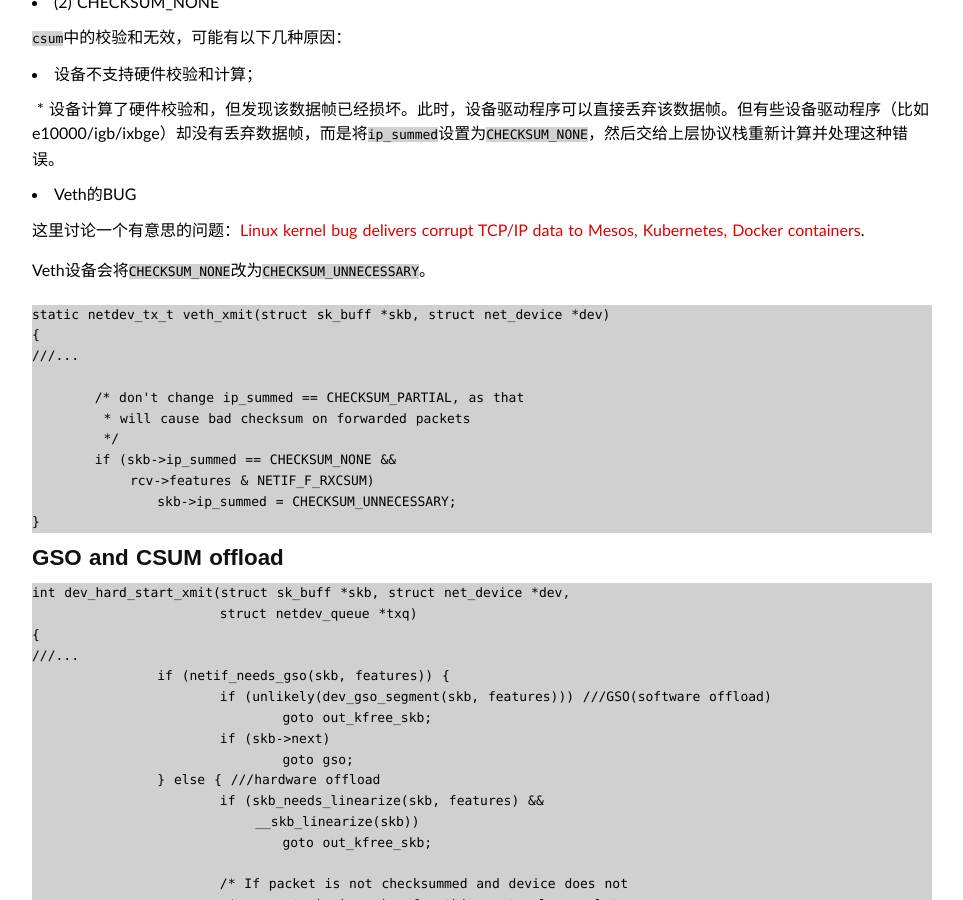
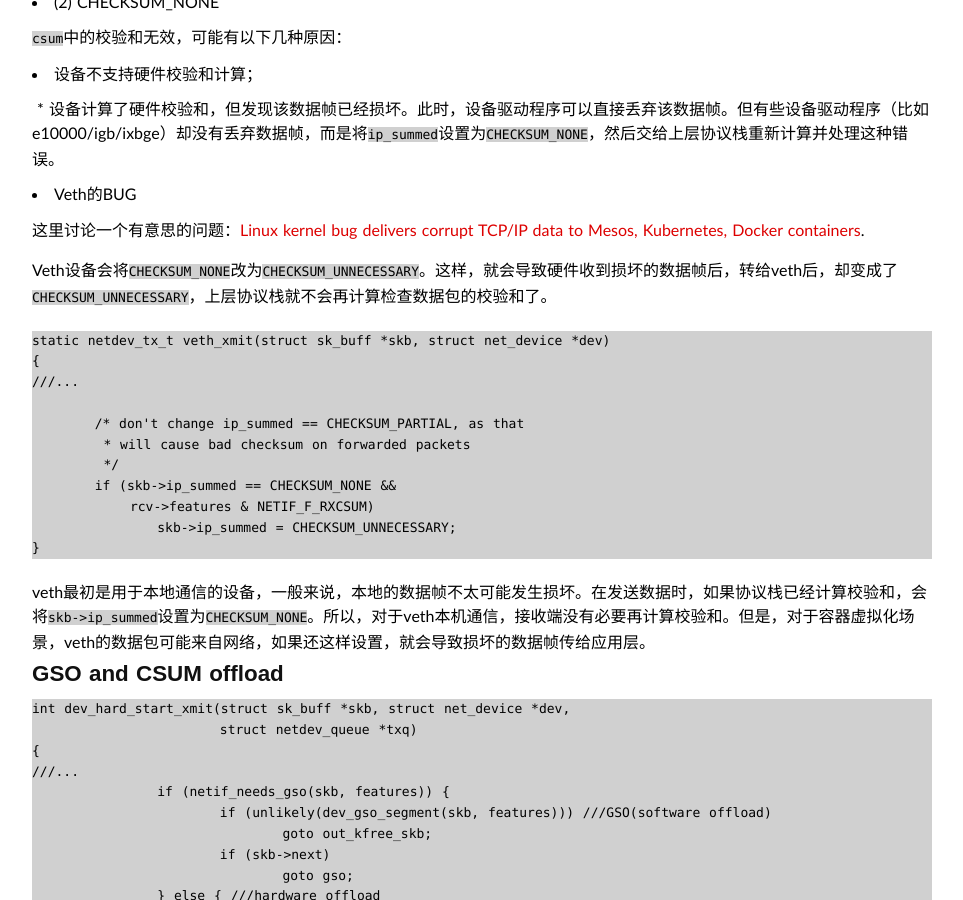
Before and after one commit to hustcat/hustcat.github.io, a Jekyll site: the page built from wiki/network/checksum.md, in a window 1280 px wide and 900 px high, scrolled down 2006 px. Shown: the whole window, without its empty margins (158-1121 px from the left). Built offline with Jekyll 4.4.1, drawn with Linux system fonts in a browser that asks for light colours; some web fonts are replaced; our own code applies the rules of GitHub Pages for plain Markdown files; comment, search, counter and statistics services are not loaded.

Commit message:
Update checksum.md

````diff
--- a/wiki/network/checksum.md
+++ b/wiki/network/checksum.md
@@ -111,7 +111,7 @@ static inline void igb_rx_checksum(struct igb_ring *ring,
 
 这里讨论一个有意思的问题：[Linux kernel bug delivers corrupt TCP/IP data to Mesos, Kubernetes, Docker containers](https://tech.vijayp.ca/linux-kernel-bug-delivers-corrupt-tcp-ip-data-to-mesos-kubernetes-docker-containers-4986f88f7a19).
 
-Veth设备会将`CHECKSUM_NONE`改为`CHECKSUM_UNNECESSARY`。
+Veth设备会将`CHECKSUM_NONE`改为`CHECKSUM_UNNECESSARY`。这样，就会导致硬件收到损坏的数据帧后，转给veth后，却变成了`CHECKSUM_UNNECESSARY`，上层协议栈就不会再计算检查数据包的校验和了。
 
 ```
 static netdev_tx_t veth_xmit(struct sk_buff *skb, struct net_device *dev)
@@ -126,6 +126,8 @@ static netdev_tx_t veth_xmit(struct sk_buff *skb, struct net_device *dev)
 		skb->ip_summed = CHECKSUM_UNNECESSARY;
 }
 ```
+
+veth最初是用于本地通信的设备，一般来说，本地的数据帧不太可能发生损坏。在发送数据时，如果协议栈已经计算校验和，会将`skb->ip_summed`设置为`CHECKSUM_NONE`。所以，对于veth本机通信，接收端没有必要再计算校验和。但是，对于容器虚拟化场景，veth的数据包可能来自网络，如果还这样设置，就会导致损坏的数据帧传给应用层。
 
 ## GSO and CSUM offload
 
````
